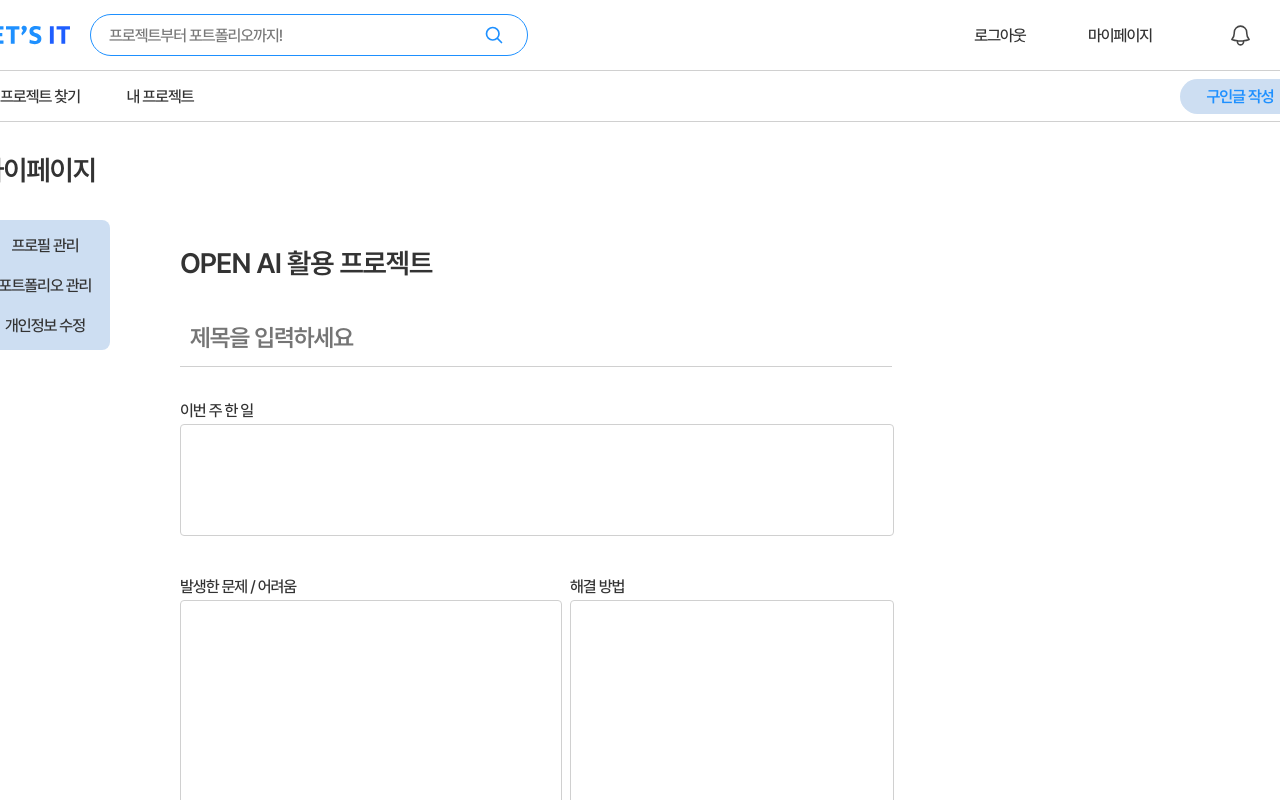
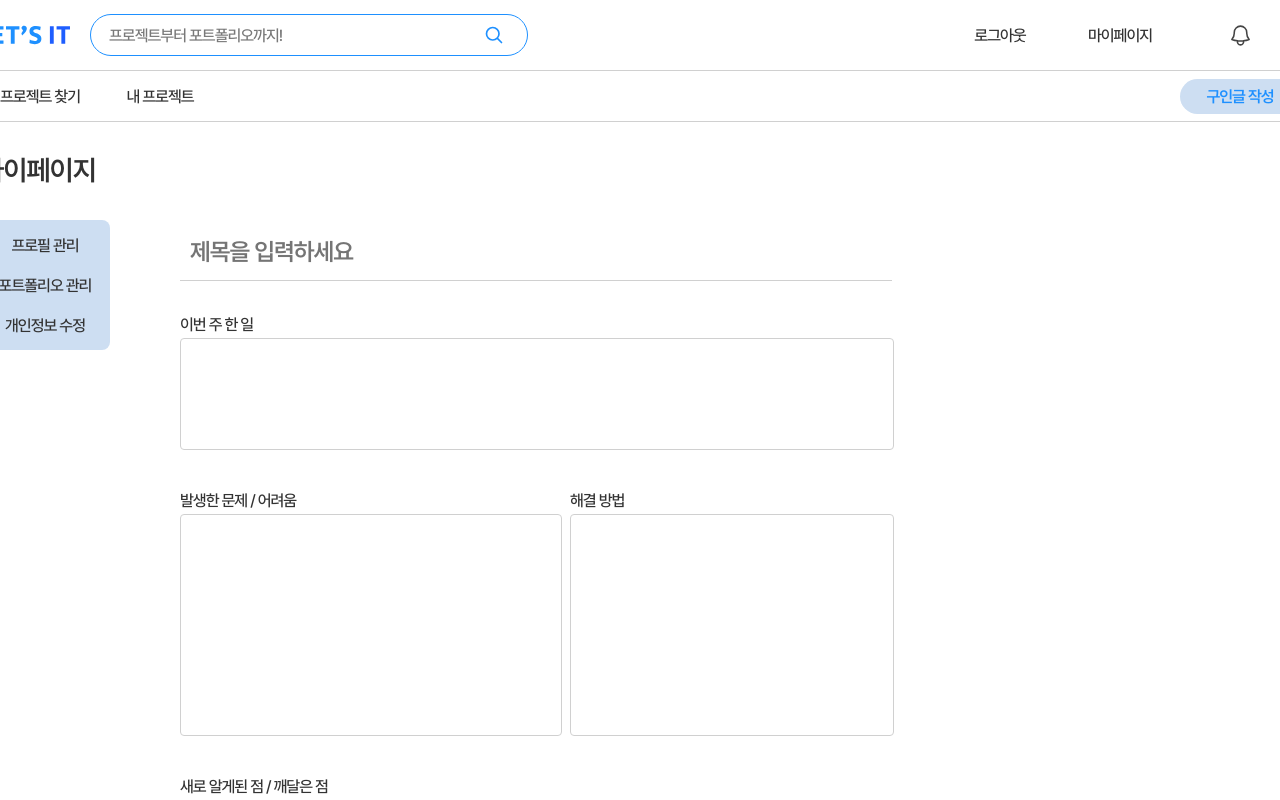
Before and after one commit to yezixx/SOLUX_LETS_IT_Frontend, a React (Vite) app: page /mypage/portfolio/post/1 in a window 1280 px wide. Built offline with nearby package versions, Linux system fonts and the light colour scheme; sample sign-in values are in the browser's storage.

Commit message:
Fix: 포트폴리오 작성창 제목 삭제

```diff
--- a/src/Screen/MyPage/MyPortfolio/PortfolioWrite/PortfolioWrite.jsx
+++ b/src/Screen/MyPage/MyPortfolio/PortfolioWrite/PortfolioWrite.jsx
@@ -12,9 +12,6 @@ const PortfolioWrite = () => {
   return (
     <div className={styles.portfolioWrite__contentWrap}>
       {/*프로젝트명 + 포트폴리오 작성 폼 */}
-
-      {/*프로젝트명 */}
-      <h3 className={styles.portfolioWrite__title}>OPEN AI 활용 프로젝트</h3>
 
       {/*포트폴리오 작성 폼 */}
       <form className={styles.portfolioWrite__form} onSubmit={handleSubmit}>
```
